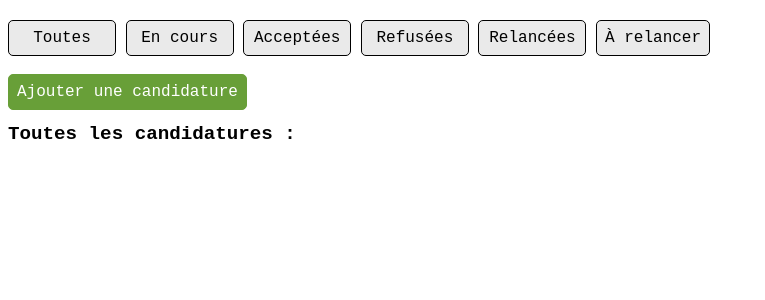
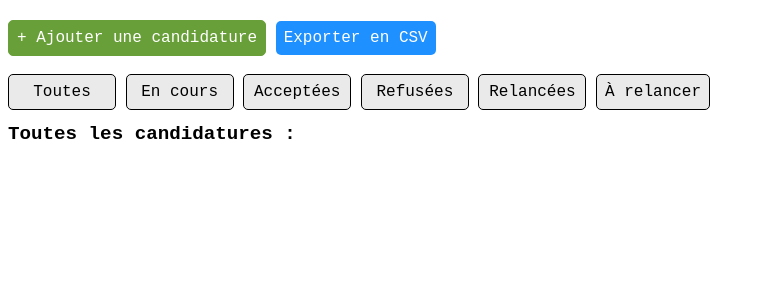
Before and after one commit to GDami/SuiviCandidatures, a Django app: page /applications/ in a window 1280 px wide. Shown: the part 103-403 px from the top of the page, without its empty margins (0-765 px from the left). Run offline with Django 5.2, Linux system fonts and the light colour scheme; data that the repository does not hold is empty.

Commit message:
added a button to export applications in a csv file

```diff
--- a/suivi_candidatures/findjob/static/findjob/styles.css
+++ b/suivi_candidatures/findjob/static/findjob/styles.css
@@ -43,6 +43,12 @@ h1 {
     padding:8px;
 }
 
+.export_button {
+    color:white;
+    background-color: #1E90FF;
+    border: solid 1px ##1E90FF;
+}
+
 .add_button {
     color:white;
     background-color: #689f38;
--- a/suivi_candidatures/findjob/templates/findjob/application_list.html
+++ b/suivi_candidatures/findjob/templates/findjob/application_list.html
@@ -2,13 +2,16 @@
 
 {% block content %}
 
+<a class="add_button button" href="{% url 'application-add' %}"> + Ajouter une candidature</a>
+<a class="export_button button" href="{% url 'application-export-csv' %}">Exporter en CSV</a>
+<br>
+<br>
 <a class="filter_button button" href="?">Toutes</a>
 <a class="filter_button button" href="?filter=open">En cours</a>
 <a class="filter_button button" href="?filter=accepted">Acceptées</a>
 <a class="filter_button button" href="?filter=declined">Refusées</a>
 <a class="filter_button button" href="?filter=called_back">Relancées</a>
 <a class="filter_button button" href="?filter=need_callback">À relancer</a>
-<br><br><a class="add_button button" href="{% url 'application-add' %}">Ajouter une candidature</a>
 <br>
 <div>
     <h1>{{display}} :</h1>
--- a/suivi_candidatures/findjob/views.py
+++ b/suivi_candidatures/findjob/views.py
@@ -1,5 +1,7 @@
 from django.shortcuts import render, redirect, get_object_or_404
+from django.http import HttpResponse
 from datetime import datetime, timedelta
+import csv
 
 from findjob.models import Application, Company
 from findjob.forms import AddApplicationForm, CompanyForm, AddCallbackForm
@@ -86,6 +88,35 @@ def application_declined(request, id):
 
     return redirect('application-detail', application.id)
 
+def application_export_csv(request):
+    applications = Application.objects.all()
+
+    response = HttpResponse(
+        content_type='text/csv',
+        headers={'Content-Disposition': 'attachment; filename=candidatures.csv'}
+    )
+    writer = csv.writer(response)
+    fieldnames = ['Titre', 'Statut', 'Lien', 'Entreprise', 'Envoyée', 'Lettre de motivation', 'Relancée', 'Message de relance']
+    writer.writerow(fieldnames)
+
+    for application in applications:
+        state = 'En cours'
+        if application.state == 'NO': state = 'Refusée'
+        elif application.state == 'OK': state = 'Acceptée'
+        new_row = [
+            application.title,
+            state,
+            application.link,
+            application.company.name,
+            application.date_applied if application.applied else 'Non',
+            application.cover_letter,
+            application.callback.date if application.called_back else 'Non',
+            application.callback.message if application.called_back else '',
+        ]
+        writer.writerow(new_row)
+
+    return response
+
 def company_list(request):
     companies = Company.objects.all().order_by('name')
 
--- a/suivi_candidatures/suivi_candidatures/urls.py
+++ b/suivi_candidatures/suivi_candidatures/urls.py
@@ -27,6 +27,7 @@ urlpatterns = [
     path('applications/<int:id>/accepted', views.application_accepted, name='application-accepted'),
     path('applications/<int:id>/declined', views.application_declined, name='application-declined'),
     path('applications/add/', views.application_add, name='application-add'),
+    path('applications/export-csv/', views.application_export_csv, name='application-export-csv'),
     path('companies/', views.company_list, name='company-list'),
     path('companies/<int:id>/', views.company_detail, name='company-detail'),
     path('companies/add/', views.company_add, name='company-add'),
```
